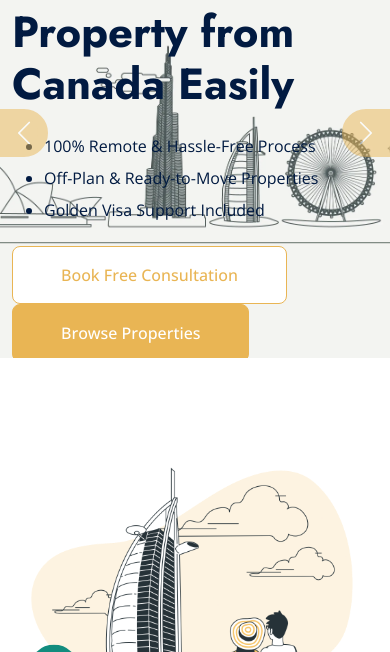
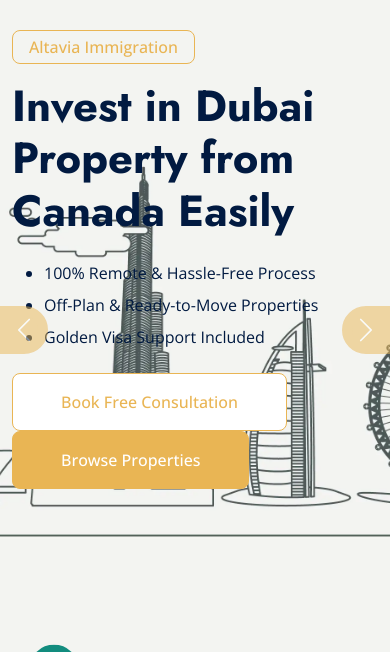
Before and after one commit to callmebasistha/Altavia-Immigraion, a plain HTML site: page index.html in a window 390 px wide. Shown: the part 92-744 px from the top of the page. Drawn offline with nearby package versions, Linux system fonts and the light colour scheme.

Commit message:
manage hero section responsiveness

```diff
--- a/css/style.css
+++ b/css/style.css
@@ -10,6 +10,13 @@
 
 body{
     /* background-color: #F3F4F1 !important; */
+}
+
+@media (max-width:1172px) {
+   .hero-text{
+    margin-top: 30vh;
+   }
+
 }
 
 .back-to-top {
--- a/index.html
+++ b/index.html
@@ -105,13 +105,13 @@
     <!-- Carousel Start -->
     <div class="hero-section container-fluid p-0 mb-5 wow fadeIn" data-wow-delay="0.1s">
         <div id="header-carousel" class="carousel slide carousel-fade" data-bs-ride="carousel">
-            <div class="carousel-inner">
+            <div class="carousel-inner" style="height: 100vh; overflow: visible ">
                 <div class="carousel-item active" style="max-height: 100vh;">
-                    <img class="w-100" src="img/carousel-6.webp" alt="Image">
+                    <img class="w-100" src="img/carousel-6.webp" alt="Image" style="height: 100vh; object-fit: cover;">
                     <div class="carousel-caption">
                         <div class="container">
                             <div class="row justify-content-start">
-                                <div class="col-lg-8">
+                                <div class="col-lg-8 hero-text">
                                     <p
                                         class="d-inline-block border app-border-primary rounded app-text-primary fw-semi-bold py-1 px-3 animated slideInDown">
                                         Altavia Immigration</p>
```
